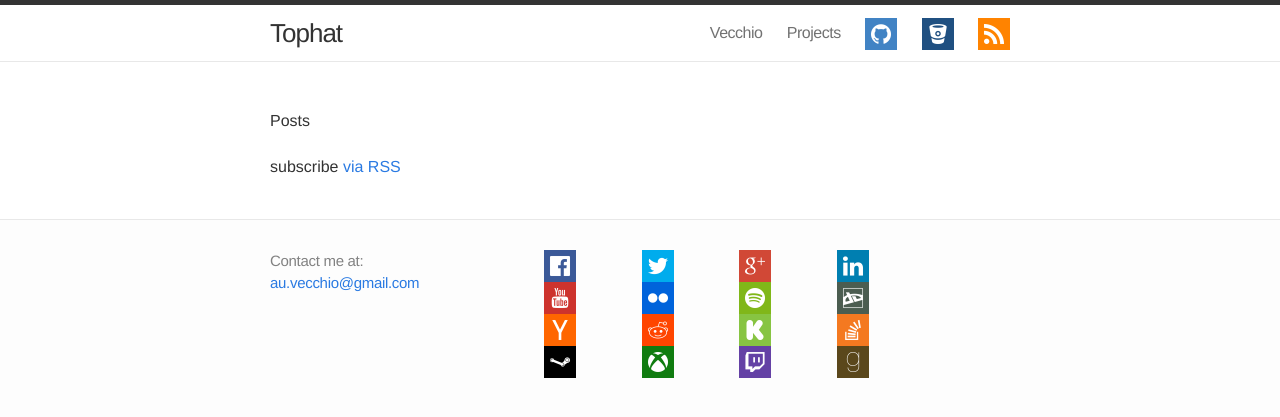
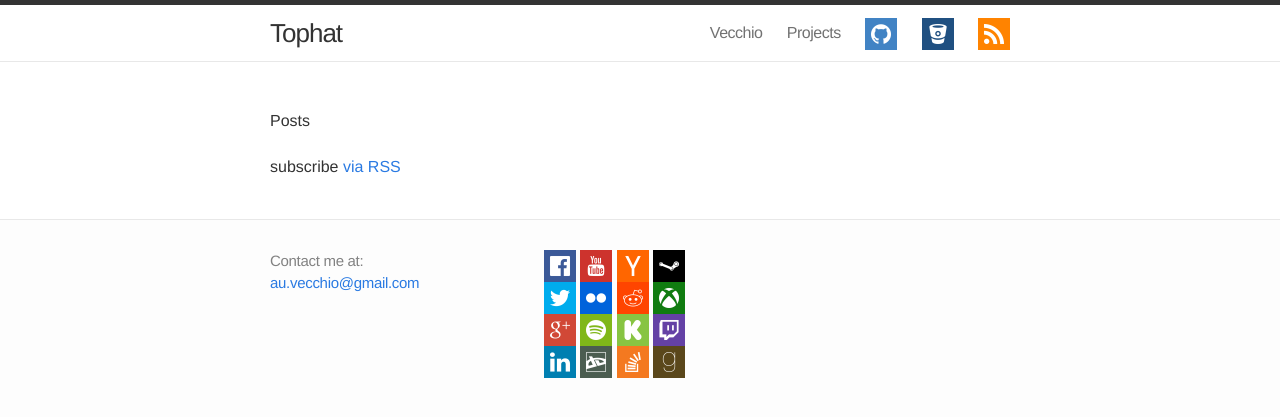
Before and after one commit to MoeTheBro/avecchio.github.io, a Jekyll site: the page built from index.html, in a window 1280 px wide. Shown: the top 417 px of the page. Built offline with Jekyll 4.4.1, drawn with Linux system fonts in a browser that asks for light colours.

Commit message:
Attempt at reconstructing the social grid

```diff
--- a/_includes/footer.html
+++ b/_includes/footer.html
@@ -11,101 +11,67 @@
 
     <div class="footer-col-2 column">
       <div class="container">
-        <div class="row">
-          <div class="col-md-1">
-            <a href="">
+        <div class="">
+          <a href="https://www.facebook.com/sparky912/">
             <img class="social facebook" src="/assets/images/social/facebook/facebook-128.png" alt="" />
           </a>
-          </div>
-          <div class="col-md-1">
-            <a href="">
-              <img class="social twitter" src="/assets/images/social/twitter/twitter-128.png" alt="" />
-            </a>
-          </div>
-          <div class="col-md-1">
-            <a href="">
-              <img class="social googleplus" src="/assets/images/social/googleplus/googleplus-128.png" alt="" />
-            </a>
-          </div>
-          <div class="col-md-1">
-            <a href="">
-              <img class="social linkedin" src="/assets/images/social/linkedin/linkedin-128.png" alt="" />
-            </a>
-          </div>
-        </div>
-        <div class="row">
-          <div class="col-md-1">
           <a href="">
             <img class="social youtube" src="/assets/images/social/youtube/youtube-128.png" alt="" />
           </a>
-          </div>
-          <div class="col-md-1">
-            <a href="">
-              <img class="social flickr" src="/assets/images/social/flickr/flickr-128.png" alt="" />
-            </a>
-          </div>
-          <div class="col-md-1">
-            <a href="">
-              <img class="social spotify" src="/assets/images/social/spotify/spotify-128.png" alt="" />
-            </a>
-          </div>
-          <div class="col-md-1">
-            <a href="">
-              <img class="social deviantart" src="/assets/images/social/deviantart/deviantart-128.png" alt="" />
-            </a>
-          </div>
-        </div>
-        <div class="row">
-          <div class="col-md-1">
           <a href="">
             <img class="social hackernews" src="/assets/images/social/hackernews/hackernews-128.png" alt="" />
           </a>
-          </div>
-          <div class="col-md-1">
-            <a href="">
-              <img class="social reddit" src="/assets/images/social/reddit/reddit-128.png" alt="" />
-            </a>
-          </div>
-          <div class="col-md-1">
-            <a href="">
-              <img class="social kickstarter" src="/assets/images/social/kickstarter/kickstarter-128.png" alt="" />
-            </a>
-          </div>
-          <div class="col-md-1">
-            <a href="">
-              <img class="social stackoverflow" src="/assets/images/social/stackoverflow/stackoverflow-128.png" alt="" />
-            </a>
-          </div>
-        </div>
-        <div class="row">
-          <div class="col-md-1">
           <a href="">
             <img class="social steam" src="/assets/images/social/steam/steam-128.png" alt="" />
           </a>
         </div>
-          <div class="col-md-1">
+        <div class="">
+          <a href="https://twitter.com/au_vecchio">
+            <img class="social twitter" src="/assets/images/social/twitter/twitter-128.png" alt="" />
+          </a>
+          <a href="">
+            <img class="social flickr" src="/assets/images/social/flickr/flickr-128.png" alt="" />
+          </a>
+          <a href="">
+            <img class="social reddit" src="/assets/images/social/reddit/reddit-128.png" alt="" />
+          </a>
           <a href="">
             <img class="social xbox" src="/assets/images/social/xbox/xbox-128.png" alt="" />
           </a>
         </div>
-          <div class="col-md-1">
+        <div class="">
+          <div class=""><a href="https://plus.google.com/u/0/104195218114901499296/posts">
+            <img class="social googleplus" src="/assets/images/social/googleplus/googleplus-128.png" alt="" />
+          </a>
+          <a href="">
+            <img class="social spotify" src="/assets/images/social/spotify/spotify-128.png" alt="" />
+          </a>
+          <a href="">
+            <img class="social kickstarter" src="/assets/images/social/kickstarter/kickstarter-128.png" alt="" />
+          </a>
           <a href="">
             <img class="social twitch" src="/assets/images/social/twitch/twitch-128.png" alt="" />
           </a>
         </div>
-          <div class="col-md-1">
+        <div class="">
+          <a href="">
+          <div class="">  <img class="social linkedin" src="/assets/images/social/linkedin/linkedin-128.png" alt="" />
+          </a>
+          <a href="">
+            <img class="social deviantart" src="/assets/images/social/deviantart/deviantart-128.png" alt="" />
+          </a>
+          <a href="">
+            <img class="social stackoverflow" src="/assets/images/social/stackoverflow/stackoverflow-128.png" alt="" />
+          </a>
           <a href="">
             <img class="social goodreads" src="/assets/images/social/goodreads/goodreads-128.png" alt="" />
           </a>
         </div>
       </div>
     </div>
-    </div>
-
     <div class="footer-col-3 column">
       <p class="text">{{ site.description }}</p>
     </div>
-
   </div>
 
 </footer>
```
Also changed, not shown: 4 other files. Lines whose indentation alone changed are shown as unchanged.
